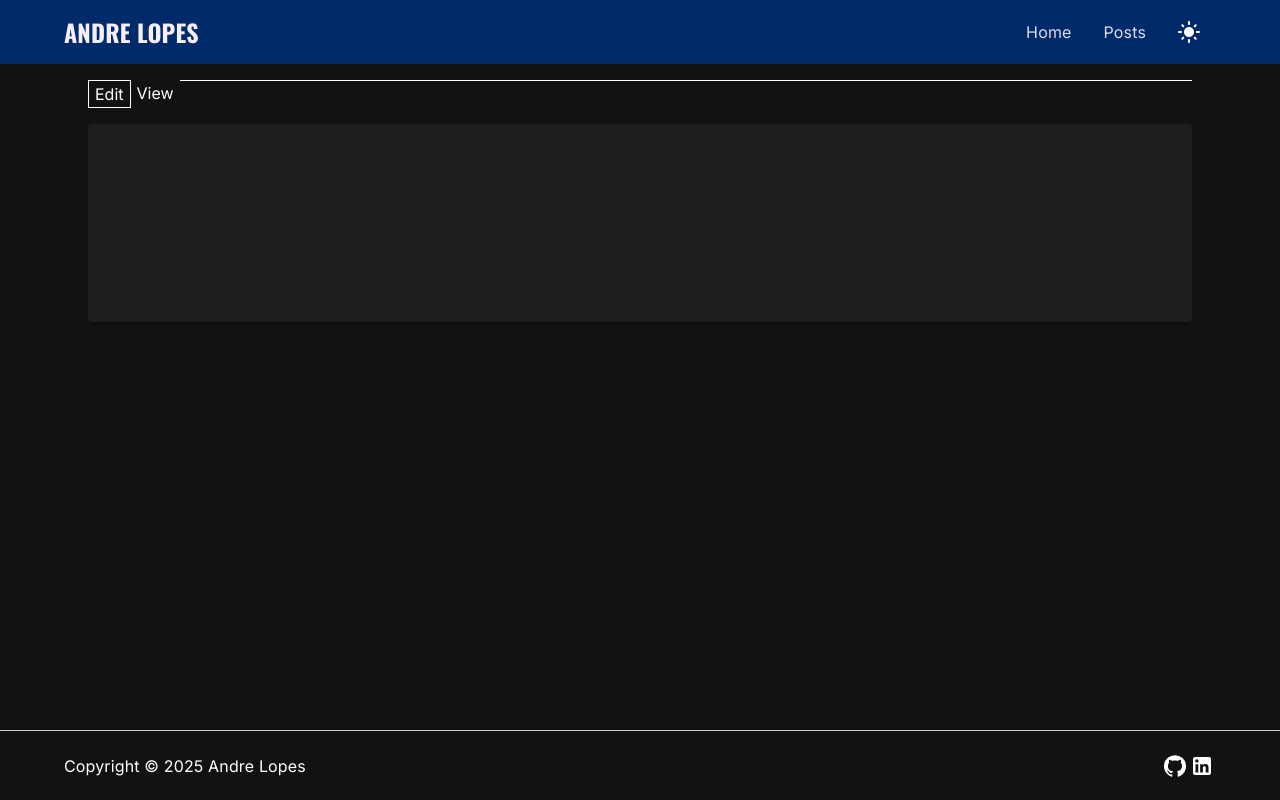
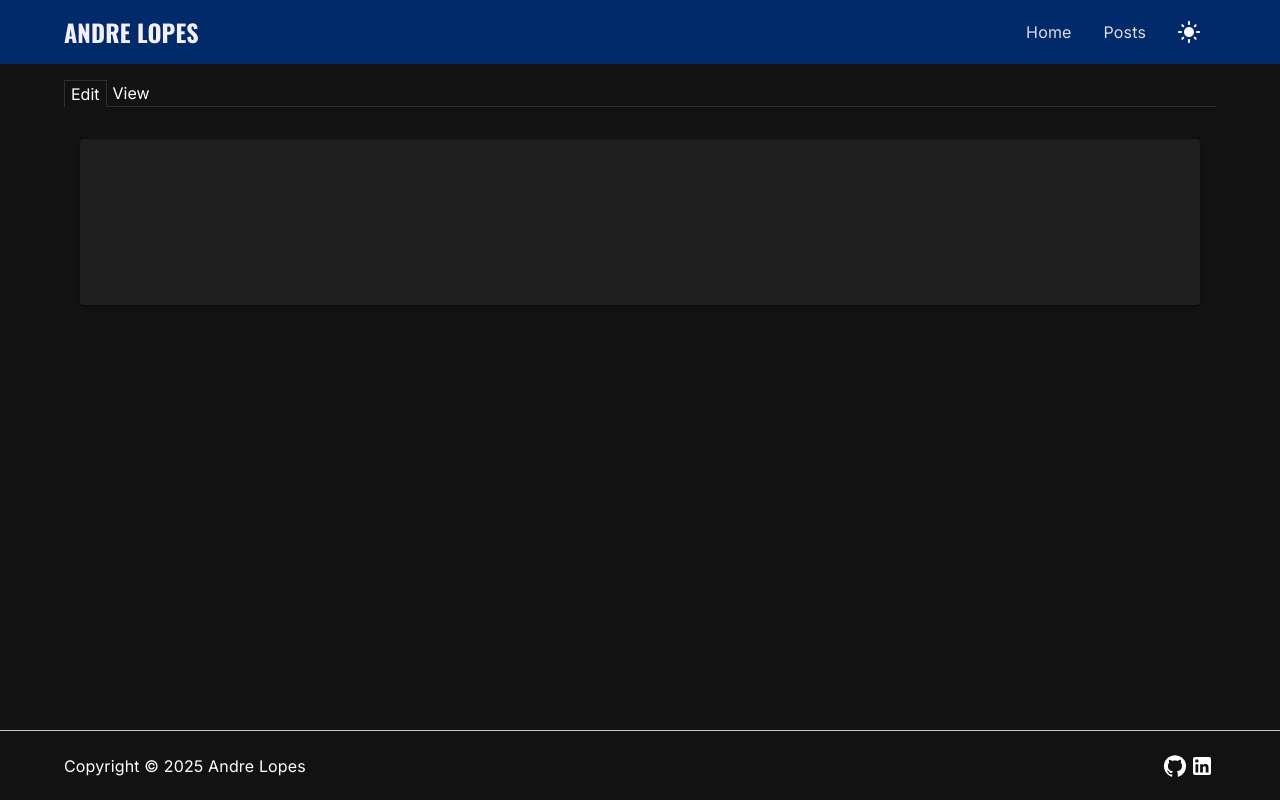
Before and after one commit to alopes2/website, a Next.js app in the folder src/: page /admin/posts/new in a window 1280 px wide. Built offline with nearby package versions, Linux system fonts and the light colour scheme; what @mui/material-nextjs would draw is missing.

Commit message:
Improve new post feature

```diff
--- a/src/app/admin/posts/new/page.tsx
+++ b/src/app/admin/posts/new/page.tsx
@@ -2,9 +2,5 @@ import NewPost from '@/components/posts/new-post/new-post';
 import { Container } from '@mui/material';
 
 export default function NewPostPage() {
-  return (
-    <Container>
-      <NewPost />
-    </Container>
-  );
+  return <NewPost />;
 }
--- a/src/components/posts/new-post/new-post.module.scss
+++ b/src/components/posts/new-post/new-post.module.scss
@@ -1,28 +1,35 @@
 .header {
   display: flex;
   flex-direction: row;
-  align-items: flex-start;
+  align-items: stretch;
   margin: {
     bottom: 1rem;
   }
   width: 100%;
 
-  // border: {
-  //   bottom: 1px solid #fff;
-  // }
-
   .button {
     background: none;
-    border: none;
+    border: {
+      top: none;
+      left: none;
+      right: none;
+      bottom: 1px solid var(--mui-palette-divider);
+    }
 
     &.active {
-      border: 1px solid #fff;
+      border: {
+        top: 1px solid var(--mui-palette-divider);
+        bottom: none;
+        left: 1px solid var(--mui-palette-divider);
+        right: 1px solid var(--mui-palette-divider);
+      }
     }
   }
 
   div {
-    border-bottom: 1px solid #fff;
-    min-height: 100%;
+    border-bottom: 1px solid var(--mui-palette-divider);
+    display: flex;
+    align-items: center;
     width: 100%;
   }
 }
--- a/src/components/posts/new-post/new-post.tsx
+++ b/src/components/posts/new-post/new-post.tsx
@@ -3,16 +3,12 @@
 import {
   useState,
   type ChangeEvent,
-  type ChangeEventHandler,
   type DragEventHandler,
   type DragEvent,
-  type FormEvent,
-  useRef,
 } from 'react';
 import classes from './new-post.module.scss';
 import AppMarkdown from '@/components/shared/AppMarkdown';
 import { Box, Paper } from '@mui/material';
-import { text } from 'stream/consumers';
 
 export default function NewPost() {
   const [mode, setMode] = useState<'edit' | 'view'>('edit');
@@ -67,22 +63,19 @@ export default function NewPost() {
     if (files.length === 0) return;
 
     const file = files[0];
+    // TODO: Handle file upload to S3, add a placeholder text for the image, and then replace the placeholder text with the image when the image is uploaded
     const textarea = event.target as HTMLTextAreaElement;
+    textarea.focus();
 
-    textarea.focus();
-    const position = getCaretLine(textarea, event.clientX, event.clientY);
+    const insertPosition = getCaretLine(textarea, event.clientX, event.clientY);
 
-    setStory((previousValue: string) => {
-      const textBeforePosition = previousValue.slice(0, position);
-      const currentLineNumber = textBeforePosition.split('\n').length - 1;
+    setStory((prevStory: string) => {
+      const lines = prevStory.split('\n');
+      const insertLineNumber =
+        prevStory.slice(0, insertPosition).split('\n').length - 1;
 
-      const lines = previousValue.split('\n');
-      const newLines = [...lines];
-
-      // Insert the dropped text at the next line (currentLineNumber + 1)
-      newLines.splice(currentLineNumber + 1, 0, 'droppedText');
-
-      return newLines.join('\n');
+      lines.splice(insertLineNumber + 1, 0, 'droppedText');
+      return lines.join('\n');
     });
   };
 
@@ -91,17 +84,24 @@ export default function NewPost() {
       <div className={classes.header}>
         <button
           onClick={() => setMode('edit')}
-          className={[classes.button, classes.active].join(' ')}
+          className={[classes.button, mode === 'edit' && classes.active].join(
+            ' '
+          )}
         >
           Edit
         </button>
-        <button onClick={() => setMode('view')} className={classes.button}>
+        <button
+          onClick={() => setMode('view')}
+          className={[classes.button, mode === 'view' && classes.active].join(
+            ' '
+          )}
+        >
           View
         </button>
         <div></div>
       </div>
-      <Paper>
-        <form className={classes.form}>
+      <form className={classes.form}>
+        <Paper>
           {mode === 'edit' ? (
             <>
               <textarea
@@ -116,8 +116,8 @@ export default function NewPost() {
           ) : (
             <AppMarkdown slug={''} content={story} />
           )}
-        </form>
-      </Paper>
+        </Paper>
+      </form>
     </Box>
   );
 }
```
